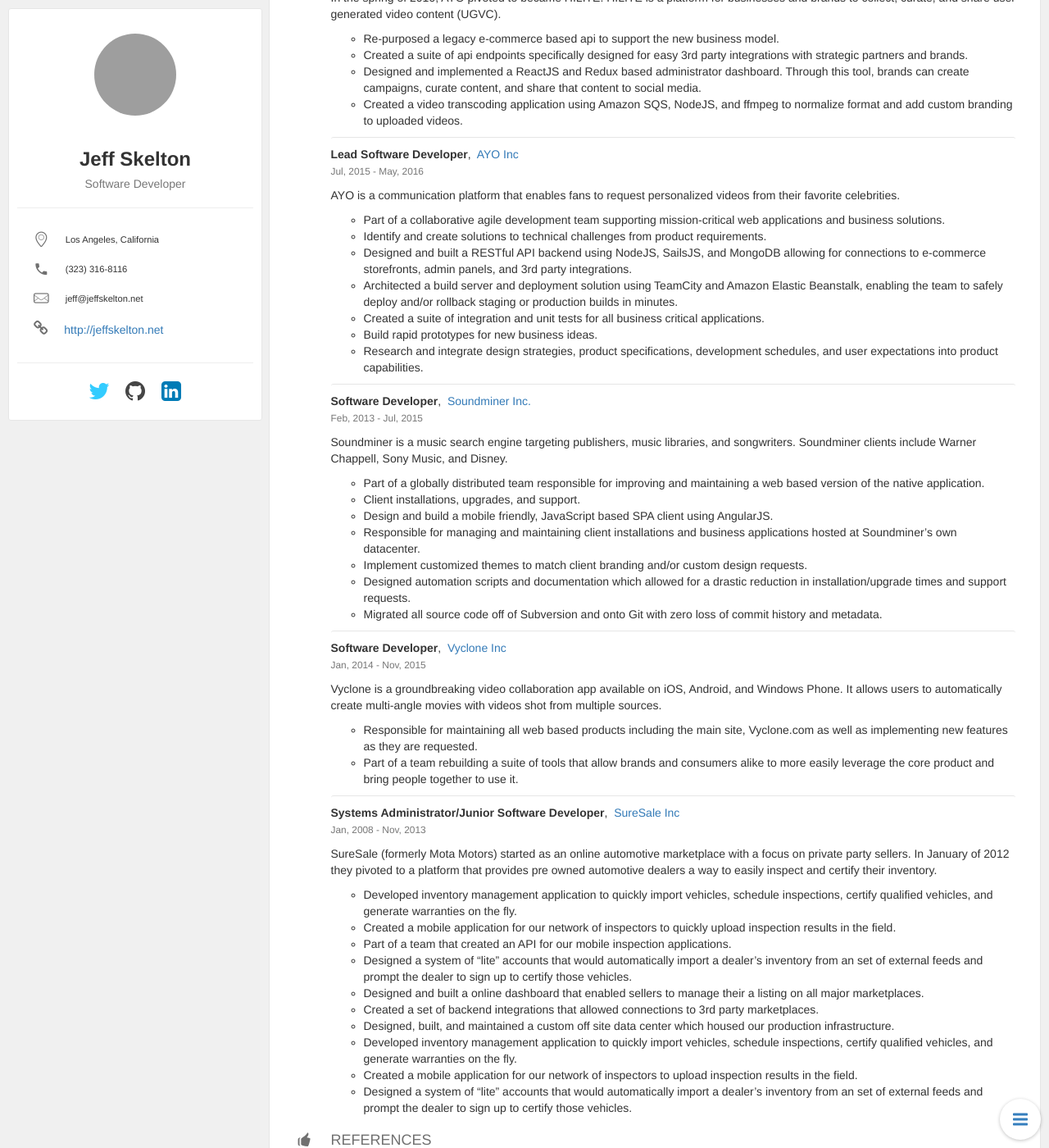
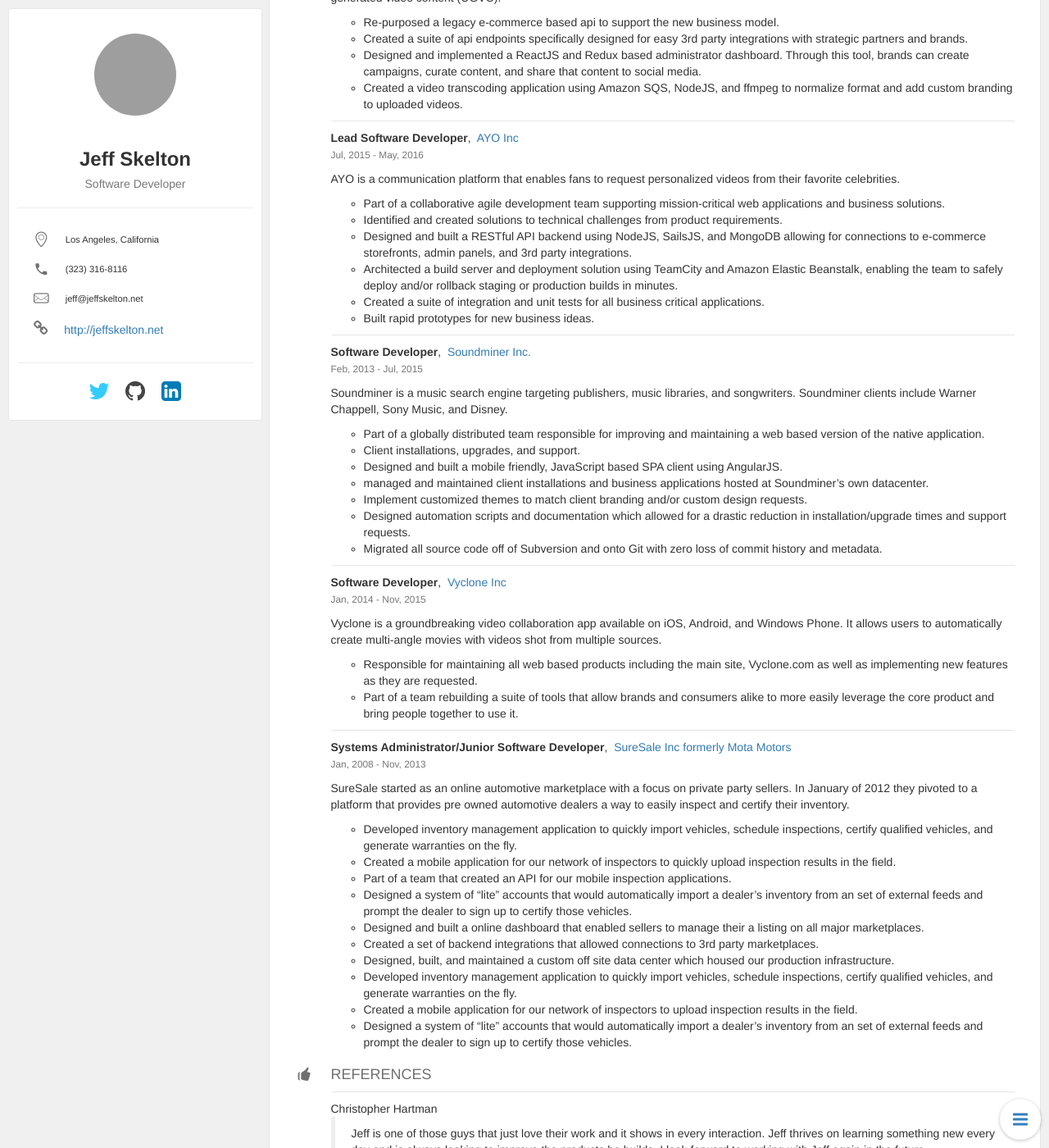
Before and after one commit to jeffskelton3/jeffskelton3.github.io, a Jekyll site: the page built from index.html, in a window 1280 px wide and 1400 px high, scrolled down 971 px. Shown: the whole window at 82% size. Built offline with Jekyll 4.4.1, drawn with Linux system fonts in a browser that asks for light colours; nearby versions of some CDN libraries; some of the changed text lies outside the part shown; grey boxes are pictures that could not be loaded.

Commit message:
update some skills

```diff
--- a/_data/resume.json
+++ b/_data/resume.json
@@ -41,15 +41,15 @@
       "endDate": "present",
       "summary": "Spinlist is a music streaming app that allows users to discover, create, and share playlists across any streaming service.",
       "highlights": [
-        "Part of a team responsible for building and maintaining a suite of RESTful API endpoints using Elixir, Phoenix, and PostgresSQL.",
-        "Helped design and implement a playlist import tool that matched songs in a users playlist to those in other streaming services.",
+        "Built and maintained a suite of RESTful API endpoints using Elixir, Phoenix, and PostgresSQL.",
+        "Designed and implemented a playlist import tool that matched songs in a users playlist to those in other streaming services.",
         "Built a real-time, websocket based, messaging feature used in the iOS client.",
         "Created an invitation system that placed users into a queue. Administrators could then allow them onto the platform in small, scaleable, intervals.",
         "Designed and built a daily playlist recommendation system using 3rd party machine learning API's and AWS Lambda."
       ]
     },
     {
-      "company": "HILITE",
+      "company": "HILITE, formerly AYO",
       "position": "Software Developer (contract)",
       "website": "http://hilite.media",
       "startDate": "2016-05-01",
@@ -71,12 +71,11 @@
       "summary": "AYO is a communication platform that enables fans to request personalized videos from their favorite celebrities.",
       "highlights": [
         "Part of a collaborative agile development team supporting mission-critical web applications and business solutions.",
-        "Identify and create solutions to technical challenges from product requirements.",
+        "Identified and created solutions to technical challenges from product requirements.",
         "Designed and built a RESTful API backend using NodeJS, SailsJS, and MongoDB allowing for connections to e-commerce storefronts, admin panels, and 3rd party integrations.",
         "Architected a build server and deployment solution using TeamCity and Amazon Elastic Beanstalk, enabling the team to safely deploy and/or rollback staging or production builds in minutes.",
         "Created a suite of integration and unit tests for all business critical applications.",
-        "Build rapid prototypes for new business ideas.",
-        "Research and integrate design strategies, product specifications, development schedules, and user expectations into product capabilities."
+        "Built rapid prototypes for new business ideas."
       ]
     },
     {
@@ -89,8 +88,8 @@
       "highlights": [
         "Part of a globally distributed team responsible for improving and maintaining a web based version of the native application.",
         "Client installations, upgrades, and support.",
-        "Design and build a mobile friendly, JavaScript based SPA client using AngularJS.",
-        "Responsible for managing and maintaining client installations and business applications hosted at Soundminer’s own datacenter.",
+        "Designed and built a mobile friendly, JavaScript based SPA client using AngularJS.",
+        "managed and maintained client installations and business applications hosted at Soundminer’s own datacenter.",
         "Implement customized themes to match client branding and/or custom design requests.",
         "Designed automation scripts and documentation which allowed for a drastic reduction in installation/upgrade times and support requests.",
         "Migrated all source code off of Subversion and onto Git with zero loss of commit history and metadata."
@@ -109,12 +108,12 @@
       ]
     },
     {
-      "company": "SureSale Inc",
+      "company": "SureSale Inc formerly Mota Motors",
       "website": "https://www.suresale.com/",
       "position": "Systems Administrator/Junior Software Developer",
       "startDate": "2008-01-01",
       "endDate": "2013-11-01",
-      "summary": "SureSale (formerly Mota Motors) started as an online automotive marketplace with a focus on private party sellers. In January of 2012 they pivoted to a platform that provides pre owned automotive dealers a way to easily inspect and certify their inventory.",
+      "summary": "SureSale started as an online automotive marketplace with a focus on private party sellers. In January of 2012 they pivoted to a platform that provides pre owned automotive dealers a way to easily inspect and certify their inventory.",
       "highlights": [
         "Developed inventory management application to quickly import vehicles, schedule inspections, certify qualified vehicles, and generate warranties on the fly.",
         "Created a mobile application for our network of inspectors to quickly upload inspection results in the field.",
@@ -149,7 +148,7 @@
         "CSS3",
         "Express",
         "jQuery",
-        "ES2016",
+        "ES6",
         "Git",
         "Docker",
         "Unix",
```
